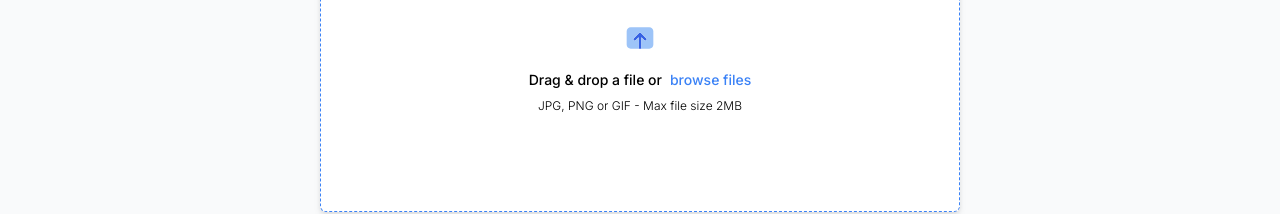
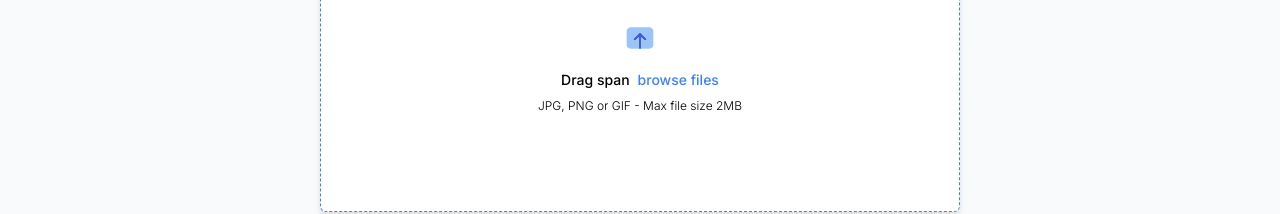
Before and after one commit to afman42/simple-image-uploader-sveltekit, a SvelteKit app: page / in a window 1280 px wide. Shown: the part 269-483 px from the top of the page. Built offline with nearby package versions, Linux system fonts and the light colour scheme.

Commit message:
refactor when document completed

```diff
--- a/src/routes/+layout.svelte
+++ b/src/routes/+layout.svelte
@@ -3,12 +3,15 @@
 	import { Header, Toaster } from '$lib';
 	import '../style.css';
 	import { tick } from 'svelte';
+	import { setContext } from 'svelte';
+	import { writable } from 'svelte/store';
 
-	let completedDocument = false;
+	const completedDocument = writable(true);
 	async function isReady() {
 		await tick();
-		completedDocument = true;
+		$completedDocument = false;
 	}
+	setContext('completedDocument', completedDocument);
 	isReady();
 </script>
 
@@ -18,11 +21,7 @@
 
 <main class="min-h-screen bg-[#F9FAFB] dark:bg-[#121826]">
 	<Header />
-	{#if completedDocument}
-		<slot />
-	{:else}
-		<div class="flex justify-center items-center" style="margin-top:10%;">Loading...</div>
-	{/if}
+	<slot />
 </main>
 
 <Portal target="body">
--- a/src/routes/+page.svelte
+++ b/src/routes/+page.svelte
@@ -1,12 +1,15 @@
 <script lang="ts">
 	import ArrowUpSvg from '$lib/assets/exit.svg';
-	import { fetchPost, state } from '$lib';
+	import { fetchPost, state, toasts } from '$lib';
 	import { goto, afterNavigate } from '$app/navigation';
+	import { getContext } from 'svelte';
+	import type { Writable } from 'svelte/store';
+	const completedDocument = getContext('completedDocument') as Writable<boolean>;
 	let dragCss = false;
 	let inputFile: HTMLInputElement | null = null;
 	afterNavigate(() => {
-		$state = true
-	})
+		$state = true;
+	});
 	const preventAndDragDrop = (e: DragEvent) => {
 		e.preventDefault();
 		e.stopPropagation();
@@ -39,6 +42,7 @@
 
 {#if $state}
 	<div
+		class:hover:cursor-not-allowed={$completedDocument}
 		class:border-red-500={dragCss}
 		aria-grabbed={dragCss}
 		class="dark:bg-[#212936] border dark:border-gray-500 border-blue-500 border-dashed drop-shadow-md bg-white h-72 w-2/4 mx-auto flex justify-center items-center rounded-md"
@@ -63,6 +67,7 @@
 		on:drop={(e) => {
 			preventAndDragDrop(e);
 			dragCss = false;
+			if ($completedDocument) return;
 			droppedFiles(e);
 		}}
 		style="margin-top: 10%;"
@@ -70,12 +75,9 @@
 		<div class="flex justify-center items-center flex-col rounded-md">
 			<img src={ArrowUpSvg} alt="arrow_up" class="h-8 w-8 mb-4" />
 			<span class="font-medium font-inter flex-row flex text-sm mb-2 dark:text-white"
-				>Drag & drop a file or <form
-					class="ml-2"
-					method="POST"
-					on:submit={submitHandler}
-					enctype="multipart/form-data"
-				>
+				>Drag span
+				{#if !$completedDocument}
+					<form class="ml-2" method="POST" on:submit={submitHandler} enctype="multipart/form-data">
 						<input
 							type="file"
 							accept="image/png, image/gif, image/jpeg, image/jpg"
@@ -88,6 +90,7 @@
 							>browse files</button
 						>
 					</form>
+				{/if}
 			</span>
 			<span class="text-xs font-light font-inter dark:text-[#F9FAFBCC]"
 				>JPG, PNG or GIF - Max file size 2MB</span
--- a/src/routes/[id]/+page.svelte
+++ b/src/routes/[id]/+page.svelte
@@ -5,8 +5,10 @@
 	import { fetchGetImage } from '$lib';
 	import { onMount } from 'svelte';
 	import { toasts } from '$lib';
+	import { getContext } from 'svelte';
+	import type { Writable } from 'svelte/store';
+	const completedDocument = getContext('completedDocument') as Writable<boolean>;
 	export let data: PageData;
-
 	let nameFile: null | string = null;
 	async function fetchImage(id: string) {
 		const res = await fetchGetImage(id);
@@ -17,12 +19,12 @@
 	});
 	function ShareLink(e: Event) {
 		e.preventDefault();
-		toasts.success('success clipboard',2000);
+		toasts.success('success clipboard', 2000);
 		navigator.clipboard.writeText(window.location + '');
 	}
 	function DownloadFile(e: Event) {
 		e.preventDefault();
-		toasts.info('Downloading',2000);
+		toasts.info('Downloading', 2000);
 		var link = document.createElement('a');
 		link.setAttribute('download', data?.id + data?.type);
 		link.href = nameFile as string;
@@ -32,6 +34,11 @@
 	}
 </script>
 
+{#if $completedDocument}
+	<div class="mt-10 flex justify-center items-center">
+		<span>Loading...</span>
+	</div>
+{:else}
 	<div
 		class="drop-shadow-md dark:bg-[#212936] bg-white h-72 w-2/4 rounded-md mx-auto flex justify-center items-center"
 		style="margin-top: 10%;"
@@ -51,3 +58,4 @@
 			><img src={DownloadSvg} class="mr-2" alt="linkSvg" /> Download</button
 		>
 	</div>
+{/if}
```
Lines whose indentation alone changed are shown as unchanged.
